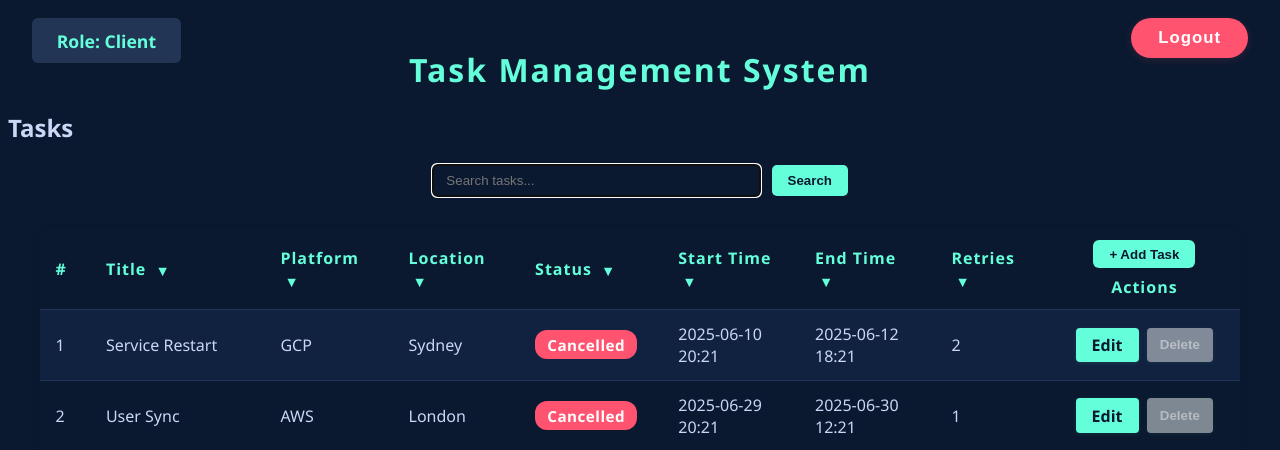
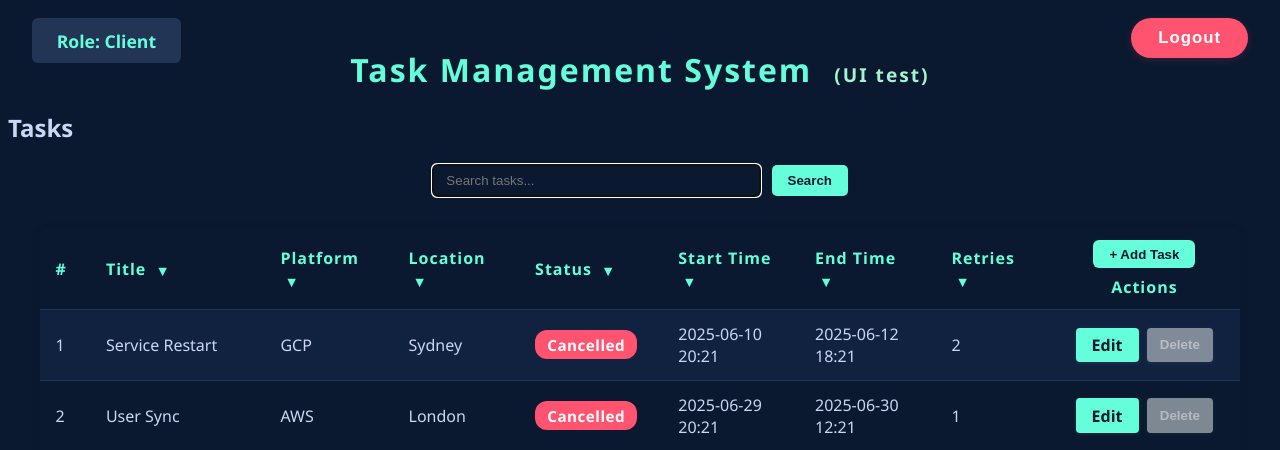
Before and after one commit to Brandon-Niles/Software-Agile-Assignment, a Django app: page /tasks/ in a window 1280 px wide. Shown: the top 450 px of the page. Run offline with Django 5.2, Linux system fonts and the light colour scheme; a user stored in the database is signed in; data comes from the database, SQL or seed files in the repository.

Commit message:
small UI test badge to trigger CI

```diff
--- a/task-management-app/main/templates/main/task_system.html
+++ b/task-management-app/main/templates/main/task_system.html
@@ -195,7 +195,7 @@
         {% endif %}
     </div>
     <h1 style="text-align:center; color:#64ffda; margin-top:1.5em; margin-bottom:0.5em; letter-spacing:2px;">
-        Task Management System
+      Task Management System <span style="font-size:0.6em;color:#a7f3d0;margin-left:0.6em;">(UI test)</span>
     </h1>
     <h2>Tasks</h2>
 
```
